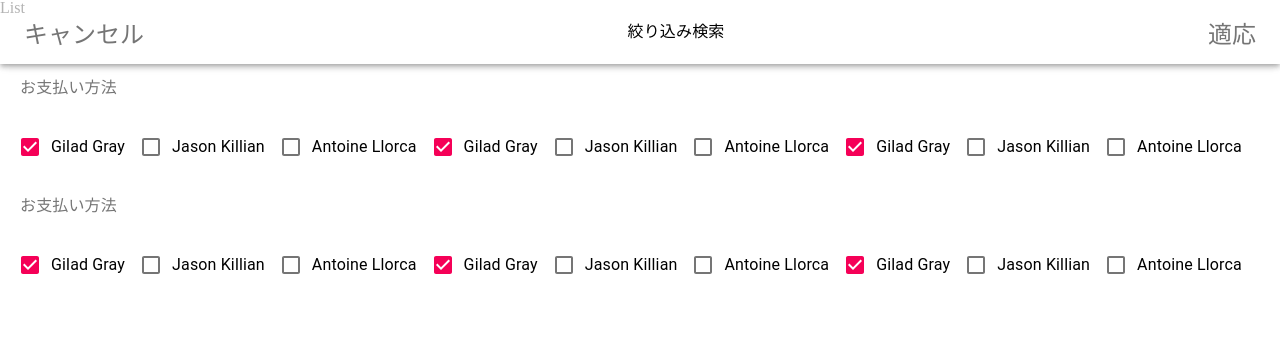
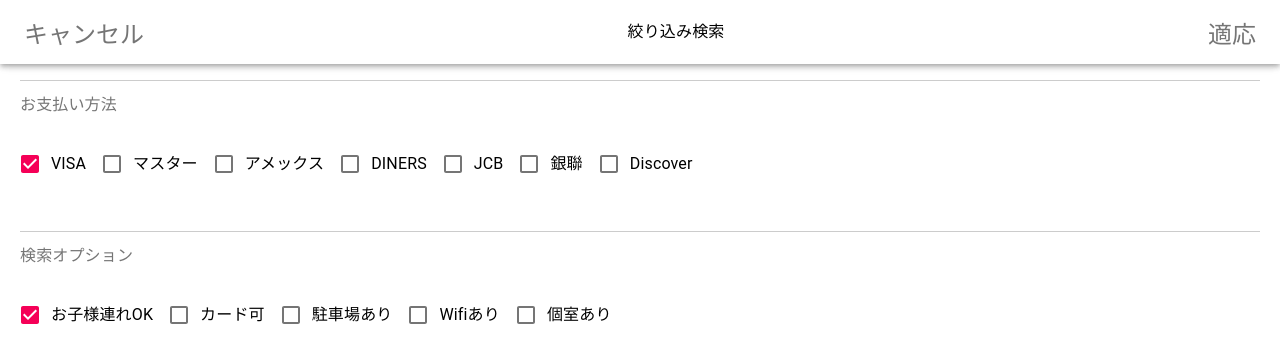
Before and after one commit to mako4kamiya/GourmetSearchApp, a React (Create React App) app: page /filter in a window 1280 px wide. Shown: the top 362 px of the page. Built offline with nearby package versions, Linux system fonts and the light colour scheme; no server answers.

Commit message:
すすまなかった

```diff
--- a/package.json
+++ b/package.json
@@ -10,6 +10,7 @@
     "@testing-library/user-event": "^12.8.3",
     "axios": "^0.21.1",
     "mapbox-gl": "^2.2.0",
+    "nanoid": "^3.1.22",
     "react": "^17.0.2",
     "react-dom": "^17.0.2",
     "react-router-dom": "^5.2.0",
--- a/src/components/Checkbox.js
+++ /dev/null
@@ -1,67 +0,0 @@
-import { useState } from "react";
-import FormLabel from '@material-ui/core/FormLabel';
-import FormControl from '@material-ui/core/FormControl';
-import FormGroup from '@material-ui/core/FormGroup';
-import FormControlLabel from '@material-ui/core/FormControlLabel';
-import CheckboxIcon from '@material-ui/core/Checkbox';
-import "../css/checkbox.css";
-
-function Checkbox() {
-  const [name, setState] = useState({
-    gilad: true,
-    jason: false,
-    antoine: false,
-  });
-
-  const handleChange = (event) => {
-    setState({ ...name, [event.target.name]: event.target.checked });
-  };
-
-  const { gilad, jason, antoine } = name;
-  return (
-    <div>
-      <FormControl>
-        <FormLabel>お支払い方法</FormLabel>
-        <FormGroup>
-          <FormControlLabel
-            control={<CheckboxIcon checked={gilad} onChange={handleChange} name="gilad" />}
-            label="Gilad Gray"
-          />
-          <FormControlLabel
-            control={<CheckboxIcon checked={jason} onChange={handleChange} name="jason" />}
-            label="Jason Killian"
-          />
-          <FormControlLabel
-            control={<CheckboxIcon checked={antoine} onChange={handleChange} name="antoine" />}
-            label="Antoine Llorca"
-          />
-          <FormControlLabel
-            control={<CheckboxIcon checked={gilad} onChange={handleChange} name="gilad" />}
-            label="Gilad Gray"
-          />
-          <FormControlLabel
-            control={<CheckboxIcon checked={jason} onChange={handleChange} name="jason" />}
-            label="Jason Killian"
-          />
-          <FormControlLabel
-            control={<CheckboxIcon checked={antoine} onChange={handleChange} name="antoine" />}
-            label="Antoine Llorca"
-          />
-          <FormControlLabel
-            control={<CheckboxIcon checked={gilad} onChange={handleChange} name="gilad" />}
-            label="Gilad Gray"
-          />
-          <FormControlLabel
-            control={<CheckboxIcon checked={jason} onChange={handleChange} name="jason" />}
-            label="Jason Killian"
-          />
-          <FormControlLabel
-            control={<CheckboxIcon checked={antoine} onChange={handleChange} name="antoine" />}
-            label="Antoine Llorca"
-          />
-        </FormGroup>
-      </FormControl>
-    </div>
-  );
-}
-export default Checkbox;
--- a/src/components/FilterForm.js
+++ b/src/components/FilterForm.js
@@ -1,12 +1,200 @@
 import { useState } from "react";
-import Checkbox from "./Checkbox";
+import FormLabel from '@material-ui/core/FormLabel';
+import FormControl from '@material-ui/core/FormControl';
+import FormGroup from '@material-ui/core/FormGroup';
+import FormControlLabel from '@material-ui/core/FormControlLabel';
+import CheckboxIcon from '@material-ui/core/Checkbox';
+import "../css/checkbox.css";
 
 function FilterForm() {
+    const [checkedLists, setcheCkedLists] = useState("");
+    const [options, setOptions] = useState({
+        VISA: true,
+        マスター: false,
+        アメックス: false,
+        DINERS: false,
+        JCB: false,
+        銀聯: false,
+        Discover: false,
+        child: true,
+        card: false,
+        parking: false,
+        wifi: false,
+        private_room: false,
+        horigotatsu: false,
+        tatami: false,
+        non_smoking: false,
+        barrier_free: false,
+        lunch: false,
+        english: false,
+        pet: false
+    });
+    const {
+        VISA,
+        マスター,
+        アメックス,
+        DINERS,
+        JCB,
+        銀聯,
+        Discover,
+        child,
+        card,
+        parking,
+        wifi,
+        private_room,
+        horigotatsu,
+        tatami,
+        non_smoking,
+        barrier_free,
+        lunch,
+        english,
+        pet
+    } = options;
+
+
+    console.log(options);
+
+    const optionHandleChange = (event) => {
+        setOptions({ ...options, [event.target.name]: event.target.checked });
+    };
+
+    // useEffect(()=>{
+    //     options.forEach(option => {
+    //         if(option == true){
+    //             setcheCkedLists([ ...checkedLists, {option: option} ]);
+    //         }
+    //     }
+    // },[options]);
 
     return (
         <div id="FilterForm">
-            <Checkbox/>
-            <Checkbox/>
+            <hr/>
+            <FormControl>
+                <FormLabel>お支払い方法</FormLabel>
+                <FormGroup>
+                    <FormControlLabel
+                        control={
+                            <CheckboxIcon
+                                checked={VISA}
+                                onChange={optionHandleChange}
+                                name="VISA"
+                                value="c01"
+                            />}
+                        label="VISA"
+                    />
+                    <FormControlLabel
+                        control={
+                            <CheckboxIcon
+                                checked={マスター}
+                                onChange={optionHandleChange}
+                                name="マスター"
+                                value="c02"
+                            />}
+                        label="マスター"
+                    />
+                    <FormControlLabel
+                        control={
+                            <CheckboxIcon
+                                checked={アメックス}
+                                onChange={optionHandleChange}
+                                name="アメックス"
+                                value="c04"
+                            />}
+                        label="アメックス"
+                    />
+                    <FormControlLabel
+                        control={
+                            <CheckboxIcon
+                                checked={DINERS}
+                                onChange={optionHandleChange}
+                                name="DINERS"
+                                value="c06"
+                            />}
+                        label="DINERS"
+                    />
+                    <FormControlLabel
+                        control={
+                            <CheckboxIcon
+                                checked={JCB}
+                                onChange={optionHandleChange}
+                                name="JCB"
+                                value="c07"
+                            />}
+                        label="JCB"
+                    />
+                    <FormControlLabel
+                        control={
+                            <CheckboxIcon
+                                checked={銀聯}
+                                onChange={optionHandleChange}
+                                name="銀聯"
+                                value="c12"
+                            />}
+                        label="銀聯"
+                    />
+                    <FormControlLabel
+                        control={
+                            <CheckboxIcon
+                                checked={Discover}
+                                onChange={optionHandleChange}
+                                name="Discover"
+                                value="c12"
+                            />}
+                        label="Discover"
+                    />
+                </FormGroup>
+            </FormControl>
+            <hr/>
+            <FormControl>
+                <FormLabel>検索オプション</FormLabel>
+                <FormGroup>
+                    <FormControlLabel
+                        control={
+                            <CheckboxIcon
+                                checked={child}
+                                onChange={optionHandleChange}
+                                name="child"
+                            />}
+                        label="お子様連れOK"
+                    />
+                    <FormControlLabel
+                        control={
+                            <CheckboxIcon
+                                checked={card}
+                                onChange={optionHandleChange}
+                                name="card"
+                            />}
+                        label="カード可"
+                    />
+                    <FormControlLabel
+                        control={
+                            <CheckboxIcon
+                                checked={parking}
+                                onChange={optionHandleChange}
+                                name="parking"
+                            />}
+                        label="駐車場あり"
+                    />
+                    <FormControlLabel
+                        control={
+                            <CheckboxIcon
+                                checked={wifi}
+                                onChange={optionHandleChange}
+                                name="wifi"
+                            />}
+                        label="Wifiあり"
+                    />
+                    <FormControlLabel
+                        control={
+                            <CheckboxIcon
+                                checked={private_room}
+                                onChange={optionHandleChange}
+                                name="private_room"
+                            />}
+                        label="個室あり"
+                    />
+                </FormGroup>
+            </FormControl>
         </div>
     );
 }
--- a/src/css/checkbox.css
+++ b/src/css/checkbox.css
@@ -1,10 +1,12 @@
 #FilterForm {
-  margin: 0 20px;
-  position: fixed;
-  top: 80px;
+  margin: 80px 20px;
 }
 
-#FilterForm .MuiFormGroup-root {
+#FilterForm .MuiFormControl-root {
+  width: 100%;
+}
+
+#FilterForm .MuiFormControl-root .MuiFormGroup-root {
   margin: 30px 0;
   overflow-x: auto;
   -ms-flex-wrap: nowrap;
@@ -15,7 +17,7 @@
           flex-direction: row;
 }
 
-#FilterForm .MuiFormGroup-root .MuiFormControlLabel-root {
+#FilterForm .MuiFormControl-root .MuiFormGroup-root .MuiFormControlLabel-root {
   -webkit-box-flex: 0;
       -ms-flex: 0 0 auto;
           flex: 0 0 auto;
--- a/src/css/checkbox.scss
+++ b/src/css/checkbox.scss
@@ -1,7 +1,7 @@
 #FilterForm {
-    margin: 0 20px;
-    position: fixed;
-    top: 80px;
+    margin: 80px 20px;
+    .MuiFormControl-root {
+        width: 100%;
         .MuiFormGroup-root {
             margin: 30px 0;
             overflow-x: auto;
@@ -12,3 +12,4 @@
             }
         }
     }
+}
--- a/src/pages/Filter.js
+++ b/src/pages/Filter.js
@@ -15,7 +15,6 @@ function Filter() {
                 headerLeftPath={headerLeftPath}
                 headerRight={headerRight}
             />
-            <h2>List</h2>
             <FilterForm />
         </div>
     );
```
Also changed, not shown: 1 other file (tests, documents, lock files or other folders). Lines whose indentation alone changed are shown as unchanged.
